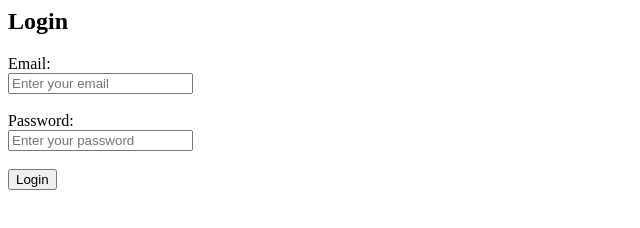
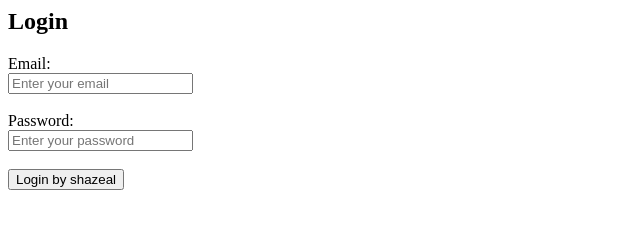
Before and after one commit to Shazeal09/shazeal-kitchen-web, a plain HTML site: page login.html in a window 1280 px wide. Shown: the whole page, without its empty margins (0-640 px from the left). Drawn offline with Linux system fonts and the light colour scheme.

Commit message:
changed the button

```diff
--- a/login.html
+++ b/login.html
@@ -13,7 +13,7 @@
             <label>Password:</label><br />
             <input type="password" placeholder="Enter your password" /><br /><br />
 
-            <button type="submit">Login</button>
+            <button type="submit">Login by shazeal</button>
         </form>
     </body>
 </html>
```
